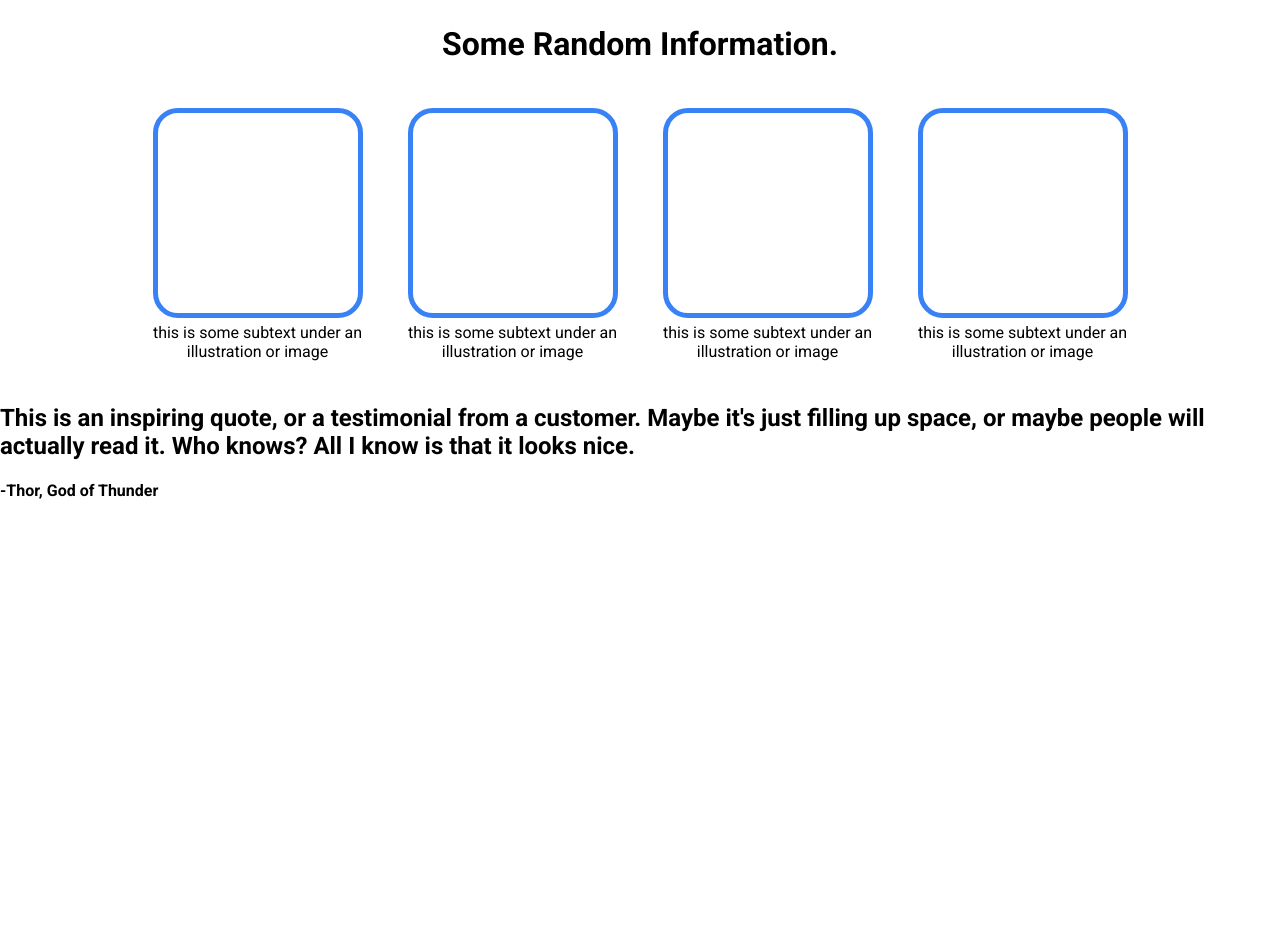
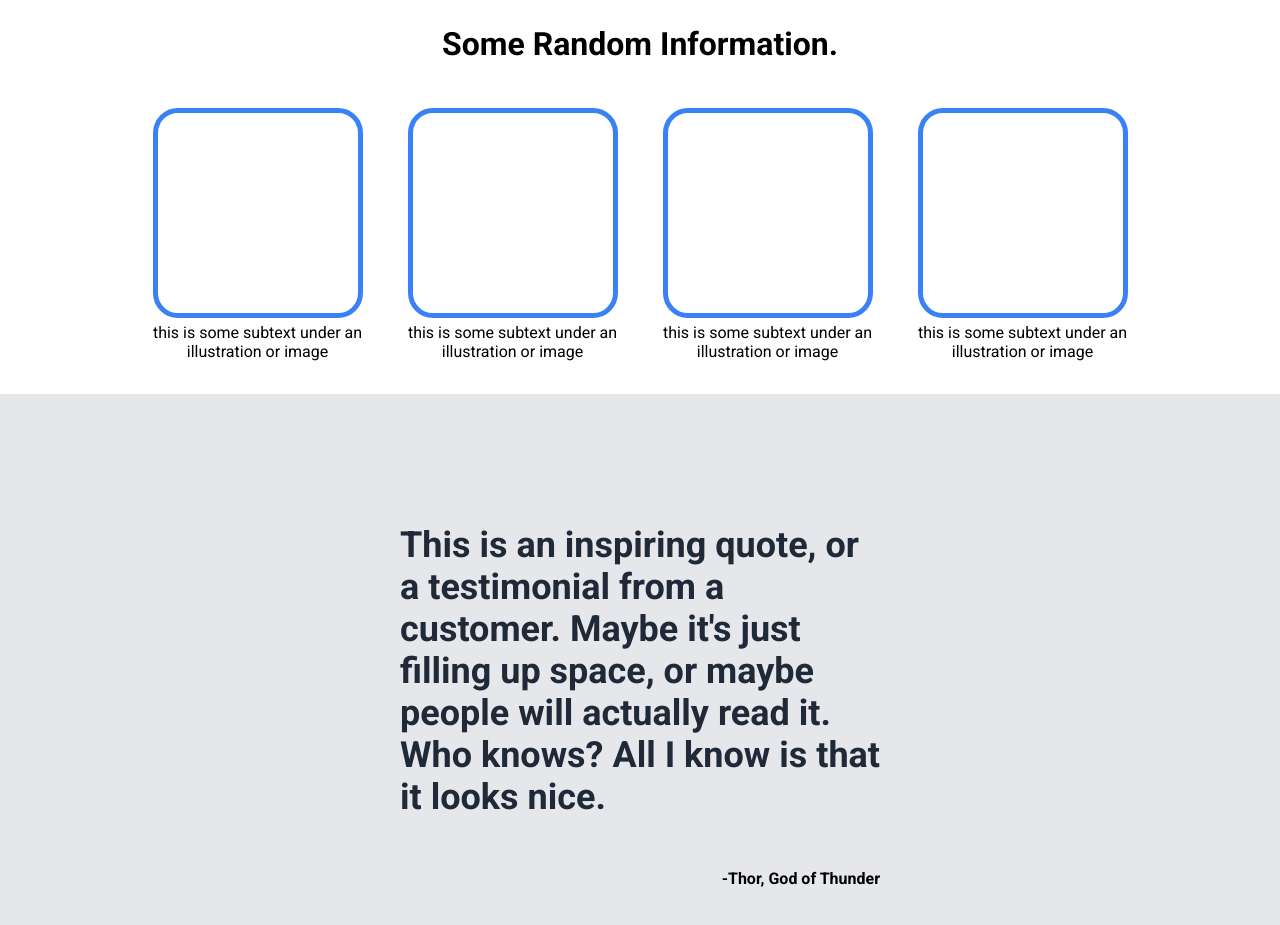
Before and after one commit to carlojian/landing-page, a plain HTML site: page index.html in a window 1280 px wide. Shown: the part 639-1564 px from the top of the page. Before the commit the page ends 1161 px from the top, so only its background shows below. Drawn offline with Linux system fonts and the light colour scheme.

Commit message:
Style quote section

```diff
--- a/index.html
+++ b/index.html
@@ -77,11 +77,11 @@
     </div>
 
     <div class="quote-section">
-        <h2>This is an inspiring quote, or a testimonial from a customer.
+        <h2 class="quote-text">This is an inspiring quote, or a testimonial from a customer.
             Maybe it's just filling up space, or maybe people will actually
             read it. Who knows? All I know is that it looks nice.
         </h2>
-        <h4>-Thor, God of Thunder</h4>
+        <h4 class="quote-author">-Thor, God of Thunder</h4>
     </div>
 
 </body>
--- a/styles.css
+++ b/styles.css
@@ -95,7 +95,7 @@ li {
     display: flex;
     flex-direction: column;
     align-items: center;
-    margin-top: 10px;
+    margin: 10px 0px;
 }
 
 .information-box-container {
@@ -122,3 +122,20 @@ li {
     border-color: #3882F6;
     border-radius: 25px;
 }
+
+.quote-section {
+    display: flex;
+    flex-direction: column;
+    padding: 100px 400px;
+    background-color: #E5E7EB;
+}
+
+.quote-text {
+    font-size: 36px;
+    font-style: light italic;
+    color: #1F2937;
+}
+
+.quote-author {
+    align-self: flex-end;
+}
```
